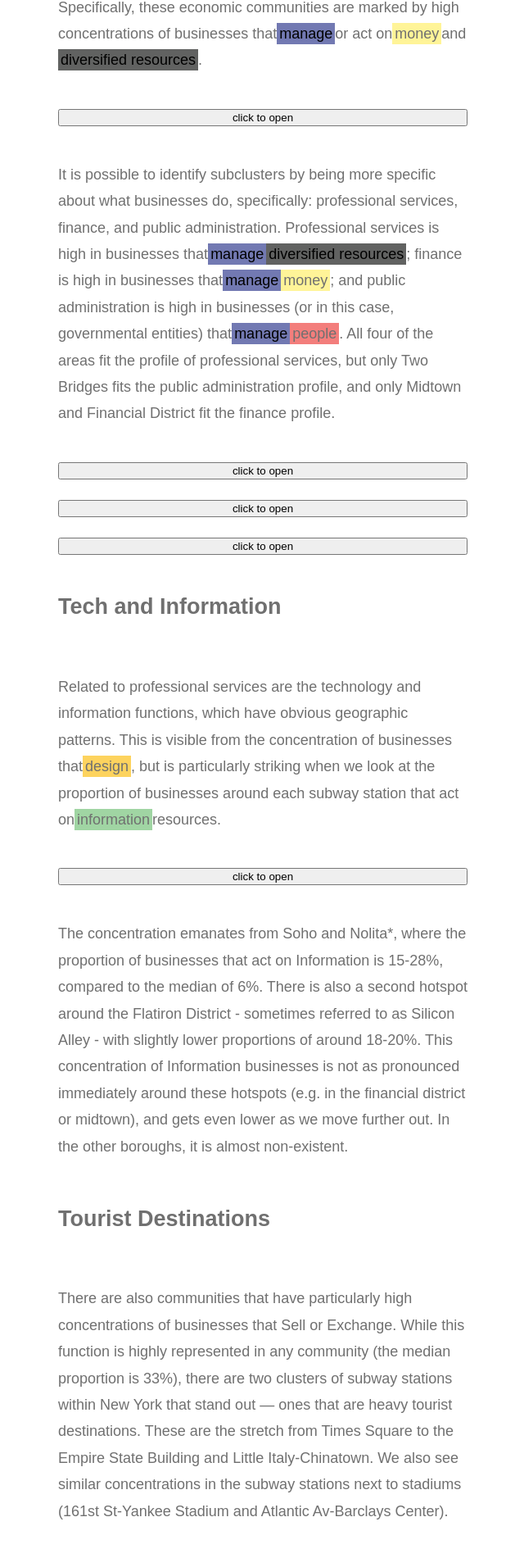
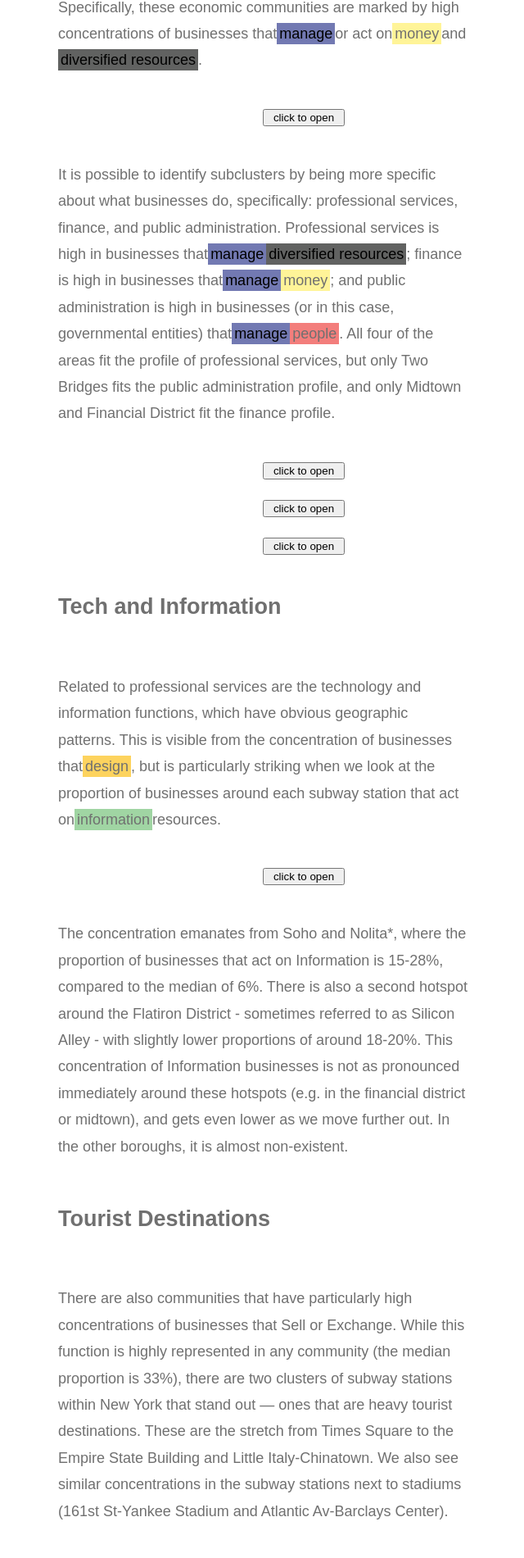
Before and after one commit to klenofjupiter/bem-test, a React (Create React App) app: page / in a window 1280 px wide. Shown: the part 5873-7774 px from the top of the page at 82% size, without its empty margins (279-919 px from the left). Built offline with nearby package versions, Linux system fonts and the light colour scheme.

Commit message:
removed target=_blank

```diff
--- a/src/App.js
+++ b/src/App.js
@@ -20,7 +20,6 @@ class App extends Component {
   }
 
   toggleBokeh = evt => {
-    console.log('evt', evt)
     this.setState({ [evt.target.name] : !this.state[evt.target.name]})
   }
   render() {
@@ -31,7 +30,7 @@ class App extends Component {
          <img className="img section4Column--left" src="https://media.giphy.com/media/wotcaeqAMf8KQ/giphy.gif" />
          <p className="section4Column--middle">
            It is hard to mentally separate New York City from its iconic subway system, which can boast of having the most stations of any
-           <a className="link" href="https://en.wikipedia.org/wiki/List_of_metro_systems#List" target="_blank" rel="noopener noreferrer"> metro system in the world</a>
+           <a className="link" href="https://en.wikipedia.org/wiki/List_of_metro_systems#List"> metro system in the world</a>
           <span className="tooltip">*
              <span className="tooltip__text">472 if interchange stations (i.e. different sets of platforms) are counted separately.
              </span>
@@ -40,7 +39,7 @@ class App extends Component {
          </p>
          <p className="section4Column--middle">
            All of that is a roundabout way of saying that - despite
-           <a className="link" href="https://www.nytimes.com/interactive/2018/05/09/nyregion/subway-crisis-mta-decisions-signals-rules.html" target="_blank" rel="noopener noreferrer"> its mounting troubles</a>
+           <a className="link" href="https://www.nytimes.com/interactive/2018/05/09/nyregion/subway-crisis-mta-decisions-signals-rules.html"> its mounting troubles</a>
             - the subway system is a fundamental and dynamic part of New York City and its economy. <i>But how exactly?</i> We can explore this relationship using businesses, their addresses, and their functional tag, classified according to the Locus Classification System. Specifically, we compare the distributions of businesses surrounding subway stations and non-subway areas, and identify various economic communities in New York through the lens of subway stations.
          </p>
          <p className="section4Column--right sidebar">
@@ -228,7 +227,7 @@ class App extends Component {
            </p>
            {  this.state.ACT_4 ?
             <span className="section4Column--all"><iframe title="activity 4.*.*" className="bokeh section4Column--all" src="/ACT_4.html" name="ACT_4"/> <button name="ACT_4" className="button span--center" onClick={this.toggleBokeh}>close</button> </span> :
-            <button name="ACT_4" className="section4Column--middle" onClick={this.toggleBokeh}> click to open </button>
+            <button name="ACT_4" className="section4Column--middle span--center button" onClick={this.toggleBokeh}> click to open </button>
             }
            <p className="section4Column--middle">
             It is possible to identify subclusters by being more specific about what businesses do, specifically: professional services, finance, and public administration. Professional services is high in businesses that
@@ -261,16 +260,16 @@ class App extends Component {
               . All four of the areas fit the profile of professional services, but only Two Bridges fits the public administration profile, and only Midtown and Financial District fit the finance profile.
            </p>
            {  this.state.EL_4Div ?
-            <span className="section4Column--all"><iframe title="function 4Div" className="bokeh section4Column--all" src="/EL_4Div.html" name="EL_4Div"/> <button name="EL_4Div" className="button span--center" onClick={this.toggleBokeh}>close</button> </span> :
-            <button name="EL_4Div" className="section4Column--middle" onClick={this.toggleBokeh}> click to open </button>
+            <span className="section4Column--all"><iframe title="function 4Div" className="bokeh section4Column--all" src="/EL_4Div.html" name="EL_4Div"/> <button name="EL_4Div" className="button span--center section4Column--middle" onClick={this.toggleBokeh}>close</button> </span> :
+            <button name="EL_4Div" className="button section4Column--middle span--center" onClick={this.toggleBokeh}> click to open </button>
             }
            {  this.state.EL_4D ?
             <span className="section4Column--all"><iframe title="function 4D" className="bokeh section4Column--all" src="/EL_4D.html" name="EL_4D"/> <button name="EL_4D" className="button span--center" onClick={this.toggleBokeh}>close</button> </span> :
-            <button name="EL_4D" className="section4Column--middle" onClick={this.toggleBokeh}> click to open </button>
+            <button name="EL_4D" className="button section4Column--middle span--center" onClick={this.toggleBokeh}> click to open </button>
             }
            {  this.state.EL_4F ?
             <span className="section4Column--all"><iframe title="function 4F" className="bokeh section4Column--all" src="/EL_4F.html" name="EL_4F"/> <button name="EL_4F" className="button span--center" onClick={this.toggleBokeh}>close</button> </span> :
-            <button name="EL_4F" className="section4Column--middle" onClick={this.toggleBokeh}> click to open </button>
+            <button name="EL_4F" className="section4Column--middle button span--center" onClick={this.toggleBokeh}> click to open </button>
             }
             <h2 className="section4Column--middle">Tech and Information</h2>
             <p className="section4Column--middle">
@@ -288,7 +287,7 @@ class App extends Component {
             </p>
            {  this.state.RES_C ?
             <span className="section4Column--all"><iframe title="resource C" className="bokeh section4Column--all" src="/RES_C.html" name="RES_C"/> <button name="RES_C" className="button span--center" onClick={this.toggleBokeh}>close</button> </span> :
-            <button name="RES_C" className="section4Column--middle" onClick={this.toggleBokeh}> click to open </button>
+            <button name="RES_C" className="section4Column--middle button span--center" onClick={this.toggleBokeh}> click to open </button>
             }
             <p className="section4Column--middle">
                The concentration emanates from Soho and Nolita
@@ -305,13 +304,13 @@ class App extends Component {
             </p>
            {  this.state.ACT_3 ?
             <span className="section4Column--all"><iframe title="activity 3" className="bokeh section4Column--all" src="/ACT_3.html" name="ACT_3"/> <button name="ACT_3" className="button span--center" onClick={this.toggleBokeh}>close</button> </span> :
-            <button name="ACT_3" className="section4Column--middle" onClick={this.toggleBokeh}> click to open </button>
+            <button name="ACT_3" className="section4Column--middle button span--center" onClick={this.toggleBokeh}> click to open </button>
             }
             <p className="section4Column--middle">It appears that the specific resource driving this concentration of sales is Equipment, presumably clothing and souvenirs. Whereas the median proportion of businesses that sell equipment is 9%, that figure is between 25-30% in Times Square, and between 14-20% in Chinatown. Similar increases are also observable in the stadium-adjacent subway stations.
             </p>
            {  this.state.EL_3B ?
             <span className="section4Column--all"><iframe title="function 3B" className="bokeh section4Column--all" src="/EL_3B.html" name="EL_4F"/> <button name="EL_3B" className="button span--center" onClick={this.toggleBokeh}>close</button> </span> :
-            <button name="EL_3B" className="section4Column--middle" onClick={this.toggleBokeh}> click to open </button>
+            <button name="EL_3B" className="section4Column--middle button span--center" onClick={this.toggleBokeh}> click to open </button>
             }
             <p className="section4Column--middle">
               Interestingly, these areas with high proportions of businesses selling equipment also have relatively high proportions of those selling food.
@@ -320,7 +319,7 @@ class App extends Component {
        <section className="section4Column">
             <p className="section4Column--middle">
             A recent
-            <a className="link" href="https://www.renthop.com/studies/nyc/nyc-rents-by-subway-proximity" target="_blank" rel="noopener noreferrer">
+            <a className="link" href="https://www.renthop.com/studies/nyc/nyc-rents-by-subway-proximity">
             report
             </a>
              found that living in apartments that are a ten minute walk from subway stations decreases rent by around 10%
@@ -340,15 +339,15 @@ class App extends Component {
             </p>
            {  this.state.ACT_ALL ?
             <span className="section4Column--all"><iframe title="all activities" className="bokeh section4Column--all" src="/ACT_ALL.html" name="ACT_ALL"/> <button name="ACT_ALL" className="button span--center" onClick={this.toggleBokeh}>close</button> </span> :
-            <button name="ACT_ALL" className="section4Column--middle" onClick={this.toggleBokeh}> click to open </button>
+            <button name="ACT_ALL" className=" button section4Column--middle span--center" onClick={this.toggleBokeh}> click to open </button>
             }
             {  this.state.RES_ALL ?
             <span className="section4Column--all"><iframe title="all resources" className="bokeh section4Column--all" src="/RES_ALL.html" name="RES_ALL"/> <button name="RES_ALL" className="button span--center" onClick={this.toggleBokeh}>close</button> </span> :
-            <button name="RES_ALL" className="section4Column--middle" onClick={this.toggleBokeh}> click to open </button>
+            <button name="RES_ALL" className="button section4Column--middle span--center" onClick={this.toggleBokeh}> click to open </button>
             }
            {  this.state.EL_ALL?
             <span className="section4Column--all"><iframe title="all functions" className="bokeh section4Column--all" src="/EL_ALL.html" name="EL_ALL"/> <button name="EL_ALL" className="button span--center" onClick={this.toggleBokeh}>close</button> </span> :
-            <button name="EL_ALL" className="section4Column--middle" onClick={this.toggleBokeh}> click to open </button>
+            <button name="EL_ALL" className="button section4Column--middle span--center" onClick={this.toggleBokeh}> click to open </button>
             }
             <hr className="section4Column__rule"/>
        </section>
@@ -356,19 +355,19 @@ class App extends Component {
         <h3 className="section4Column--middle"> Notes</h3>
         <p className="section4Column--middle">
         Subway station data was obtained from
-          <a className="link" href="https://data.cityofnewyork.us/Transportation/Subway-Stations/arq3-7z49" target="_blank"  rel="noopener noreferrer">
+          <a className="link" href="https://data.cityofnewyork.us/Transportation/Subway-Stations/arq3-7z49">
           NYCOpenData
           </a>
           , while the business data was obtained from Dun & Bradstreet. To compare the differences between subway and non-subway areas, we used the independent samples t-test, controlling for multiple testing with the
-          <a className="link" href="https://en.wikipedia.org/wiki/False_discovery_rate#Benjamini%E2%80%93Hochberg_procedure" target="_blank"  rel="noopener noreferrer">
+          <a className="link" href="https://en.wikipedia.org/wiki/False_discovery_rate#Benjamini%E2%80%93Hochberg_procedure" >
             Benjamini-Hochberg false discovery rate
           </a>
           . To estimate the changes in function with distance from subway stations, we used a multiple regression model and included a quadratic term for distance (to account for its exponential distribution) as well as the
-           <a className="link" href="https://pypi.org/project/uszipcode/" target="_blank" rel="noopener noreferrer">
+           <a className="link" href="https://pypi.org/project/uszipcode/">
             population density, average wage, and number of housing units
           </a>
            of the zip code to which the coordinate belonged. The map visualizations were made with
-            <a className="link" href="https://bokeh.pydata.org/" target="_blank" rel="noopener noreferrer">
+            <a className="link" href="https://bokeh.pydata.org/">
             Bokeh
             </a>
              in Python.
--- a/src/index.css
+++ b/src/index.css
@@ -64,7 +64,10 @@ body {
   font-size: 80%;
   line-height: 1.5;
 }
-
+.button {
+  max-width: 200px;
+  min-width: 100px;
+}
 /*elements*/
 
 .article__title {
@@ -134,6 +137,8 @@ body {
 .span--center {
 	margin-left: 50%;
 	margin-right: 50%;
+	 /*margin: auto;*/
+
 }
 /*locus color modifiers*/
 .span--activity1Highlight {
```
